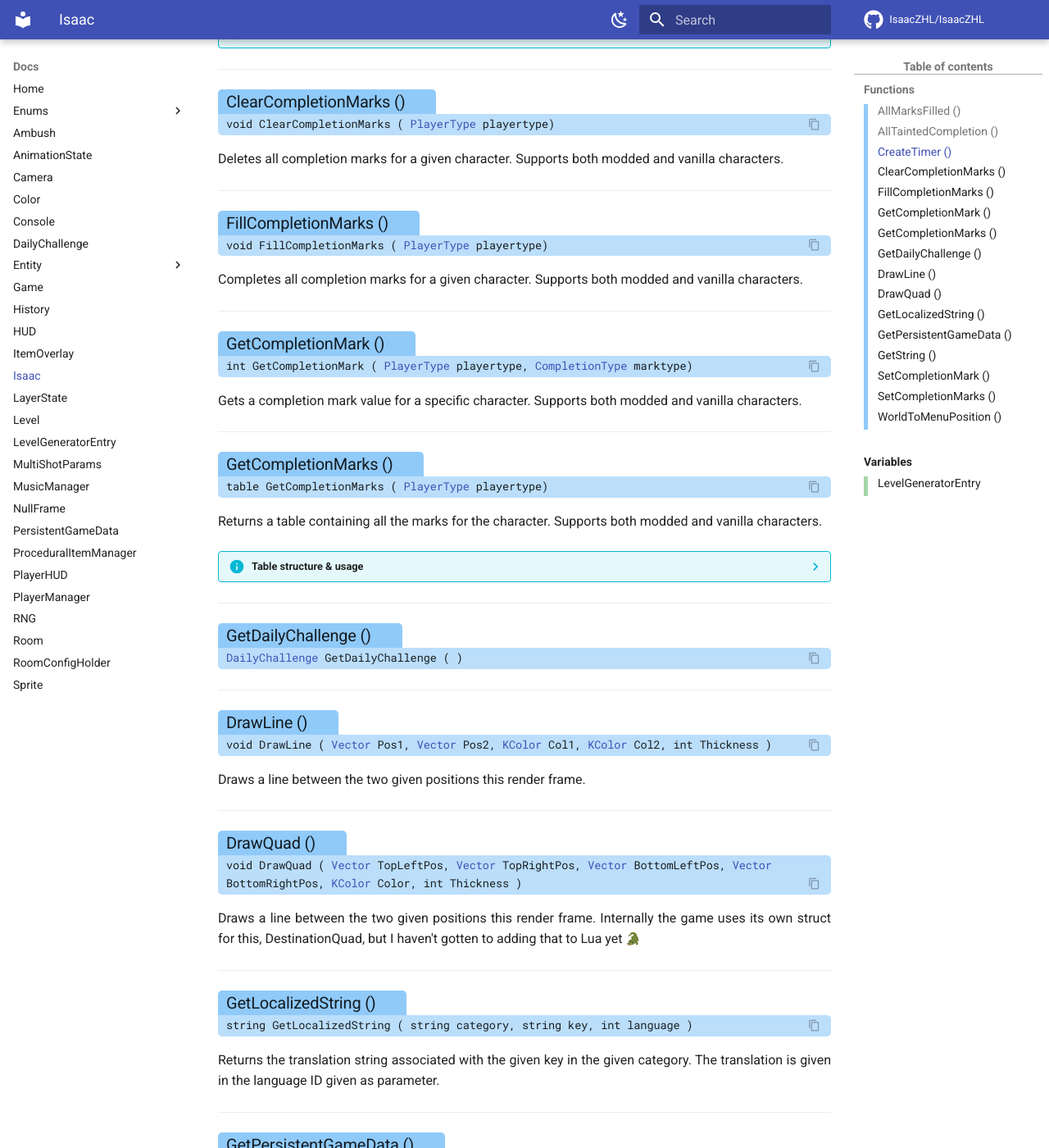
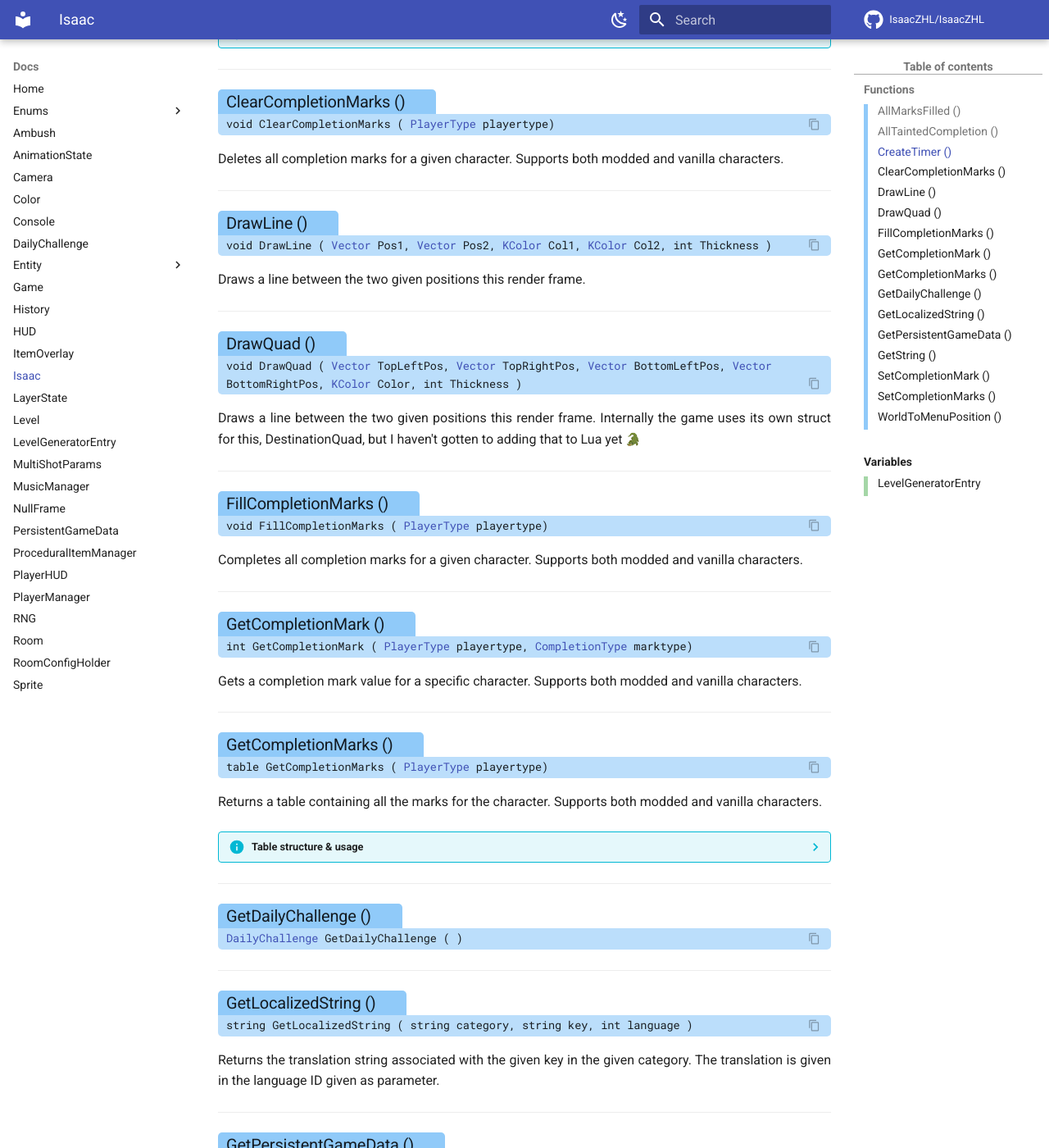
Before and after one commit to TeamREPENTOGON/REPENTOGON, an MkDocs documentation site: the page built from documentation/docs/Isaac.md, in a window 1280 px wide and 1400 px high, scrolled down 1382 px. Shown: the whole window at 82% size. Built offline with MkDocs 1.6.1 and Material for MkDocs 9.7.7, drawn with Linux system fonts in a browser that asks for light colours; emoji names are drawn with the system emoji font; comment, search, counter and statistics services are not loaded; the version menu is left out; some of the changed lines change nothing that is shown; some of the changed text lies outside the part shown.

Commit message:
the MERGE screwed up the DOCS ORDERING >:(

```diff
--- a/documentation/docs/Isaac.md
+++ b/documentation/docs/Isaac.md
@@ -26,6 +26,16 @@ ___
 ### Clear·Completion·Marks () {: aria-label='Functions' }
 #### void ClearCompletionMarks ( [PlayerType](https://wofsauge.github.io/IsaacDocs/rep/enums/PlayerType.html?h=playerty) playertype) {: .copyable aria-label='Functions' }
 Deletes all completion marks for a given character. Supports both modded and vanilla characters.
+
+___
+### Draw·Line () {: aria-label='Functions' }
+#### void DrawLine ( [Vector](https://wofsauge.github.io/IsaacDocs/rep/Vector.html) Pos1, [Vector](https://wofsauge.github.io/IsaacDocs/rep/Vector.html) Pos2, [KColor](https://wofsauge.github.io/IsaacDocs/rep/KColor) Col1, [KColor](https://wofsauge.github.io/IsaacDocs/rep/KColor) Col2, int Thickness ) {: .copyable aria-label='Functions' }
+Draws a line between the two given positions this render frame.
+
+___
+### Draw·Quad () {: aria-label='Functions' }
+#### void DrawQuad ( [Vector](https://wofsauge.github.io/IsaacDocs/rep/Vector.html) TopLeftPos, [Vector](https://wofsauge.github.io/IsaacDocs/rep/Vector.html) TopRightPos, [Vector](https://wofsauge.github.io/IsaacDocs/rep/Vector.html) BottomLeftPos, [Vector](https://wofsauge.github.io/IsaacDocs/rep/Vector.html) BottomRightPos, [KColor](https://wofsauge.github.io/IsaacDocs/rep/KColor) Color, int Thickness ) {: .copyable aria-label='Functions' }
+Draws a line between the two given positions this render frame. Internally the game uses its own struct for this, DestinationQuad, but I haven't gotten to adding that to Lua yet :crocodile:
 
 ___
 ### Fill·Completion·Marks () {: aria-label='Functions' }
@@ -76,17 +86,6 @@ ___
 #### [DailyChallenge](DailyChallenge.md) GetDailyChallenge ( ) {: .copyable aria-label='Functions' }
 
 ___
-### Draw·Line () {: aria-label='Functions' }
-#### void DrawLine ( [Vector](https://wofsauge.github.io/IsaacDocs/rep/Vector.html) Pos1, [Vector](https://wofsauge.github.io/IsaacDocs/rep/Vector.html) Pos2, [KColor](https://wofsauge.github.io/IsaacDocs/rep/KColor) Col1, [KColor](https://wofsauge.github.io/IsaacDocs/rep/KColor) Col2, int Thickness ) {: .copyable aria-label='Functions' }
-Draws a line between the two given positions this render frame.
-
-___
-### Draw·Quad () {: aria-label='Functions' }
-#### void DrawQuad ( [Vector](https://wofsauge.github.io/IsaacDocs/rep/Vector.html) TopLeftPos, [Vector](https://wofsauge.github.io/IsaacDocs/rep/Vector.html) TopRightPos, [Vector](https://wofsauge.github.io/IsaacDocs/rep/Vector.html) BottomLeftPos, [Vector](https://wofsauge.github.io/IsaacDocs/rep/Vector.html) BottomRightPos, [KColor](https://wofsauge.github.io/IsaacDocs/rep/KColor) Color, int Thickness ) {: .copyable aria-label='Functions' }
-Draws a line between the two given positions this render frame. Internally the game uses its own struct for this, DestinationQuad, but I haven't gotten to adding that to Lua yet :crocodile:
-
-___
-
 ### Get·Localized·String () {: aria-label='Functions' }
 #### string GetLocalizedString ( string category, string key, int language ) {: .copyable aria-label='Functions' }
 Returns the translation string associated with the given key in the given category. The translation is given in the language ID given as parameter.
```
